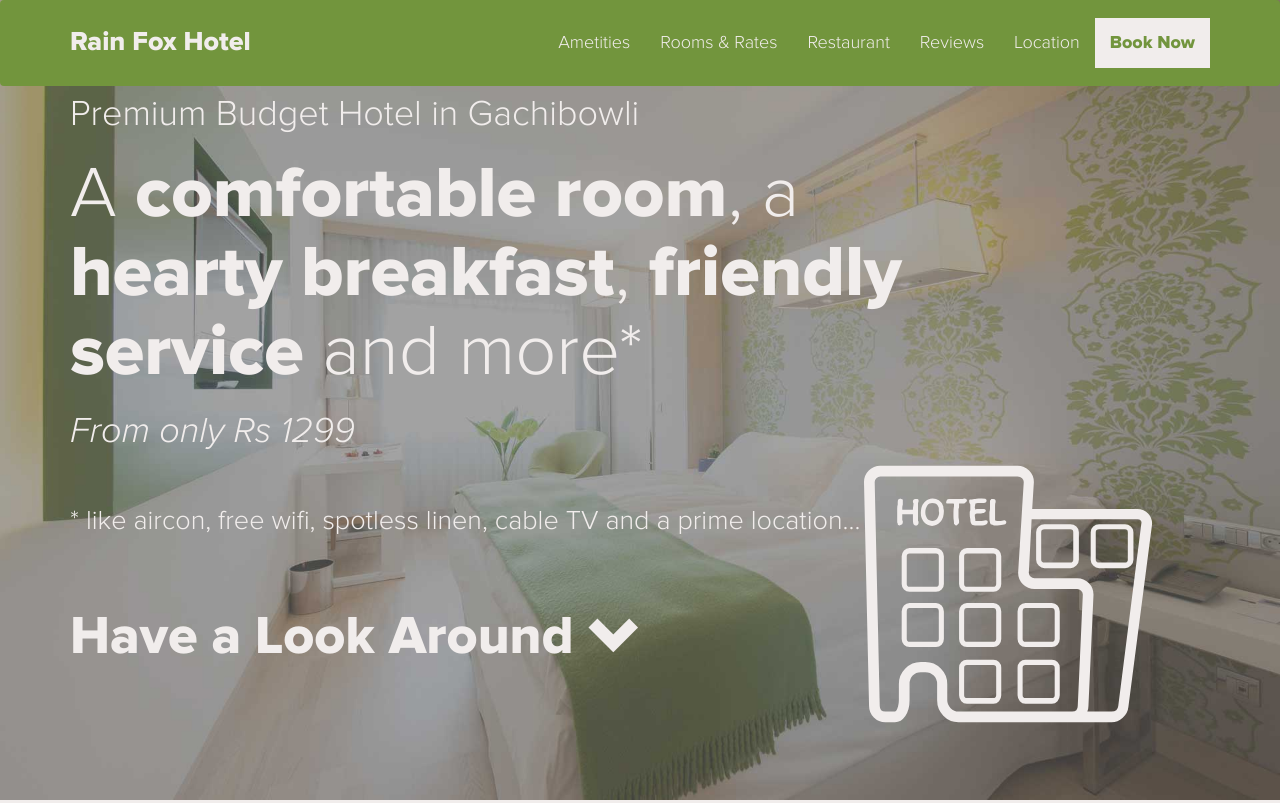
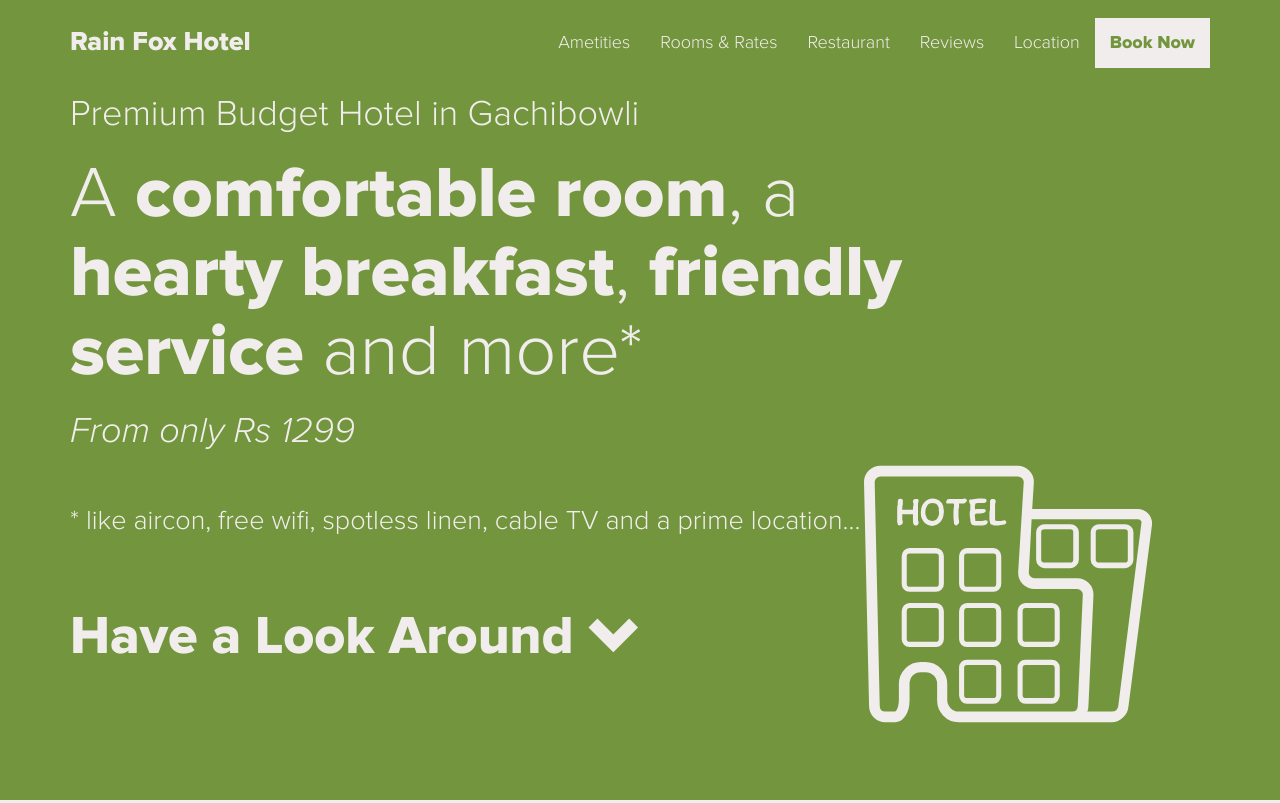
Before and after one commit to timcartwright/rain-fox-source, a website: page builds/development/index.html in a window 1280 px wide. Shown: the top 803 px of the page. Drawn offline with Linux system fonts and the light colour scheme; files whose address does not match are found by name.

Commit message:
Added dates

```diff
--- a/components/sass/_home.scss
+++ b/components/sass/_home.scss
@@ -1,7 +1,7 @@
 #home {
 	color: $white;
 	background-color: $primary-color;
-  background-image: url("../images/executive-double-room-bg.jpg");
+  // background-image: url("../images/executive-double-room-bg.jpg");
   background-position: 50% 50%;
   background-size: cover;
   padding-top: 50px;
```
Also changed, not shown: builds/development/css/main.css, css/main.css.
